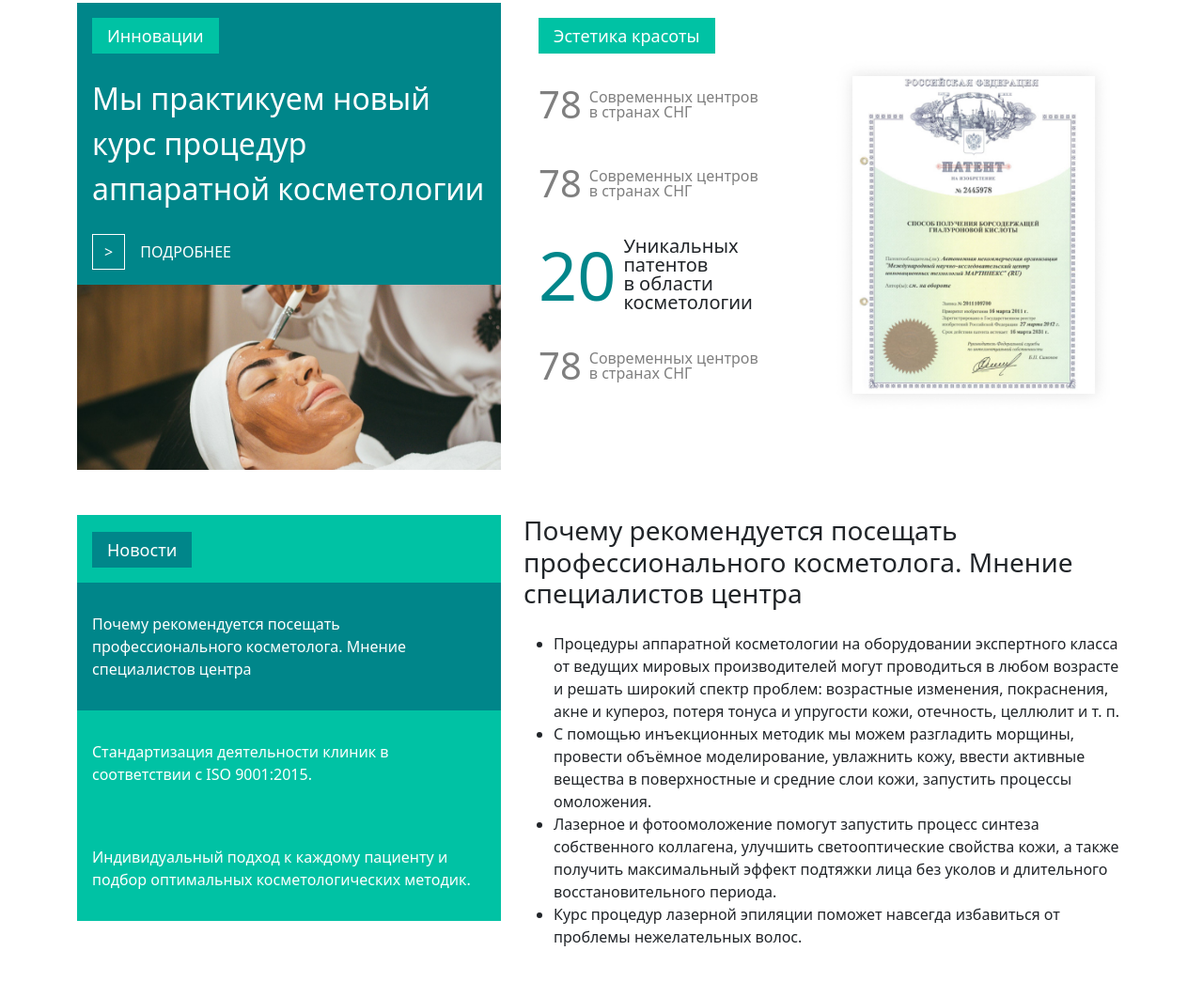
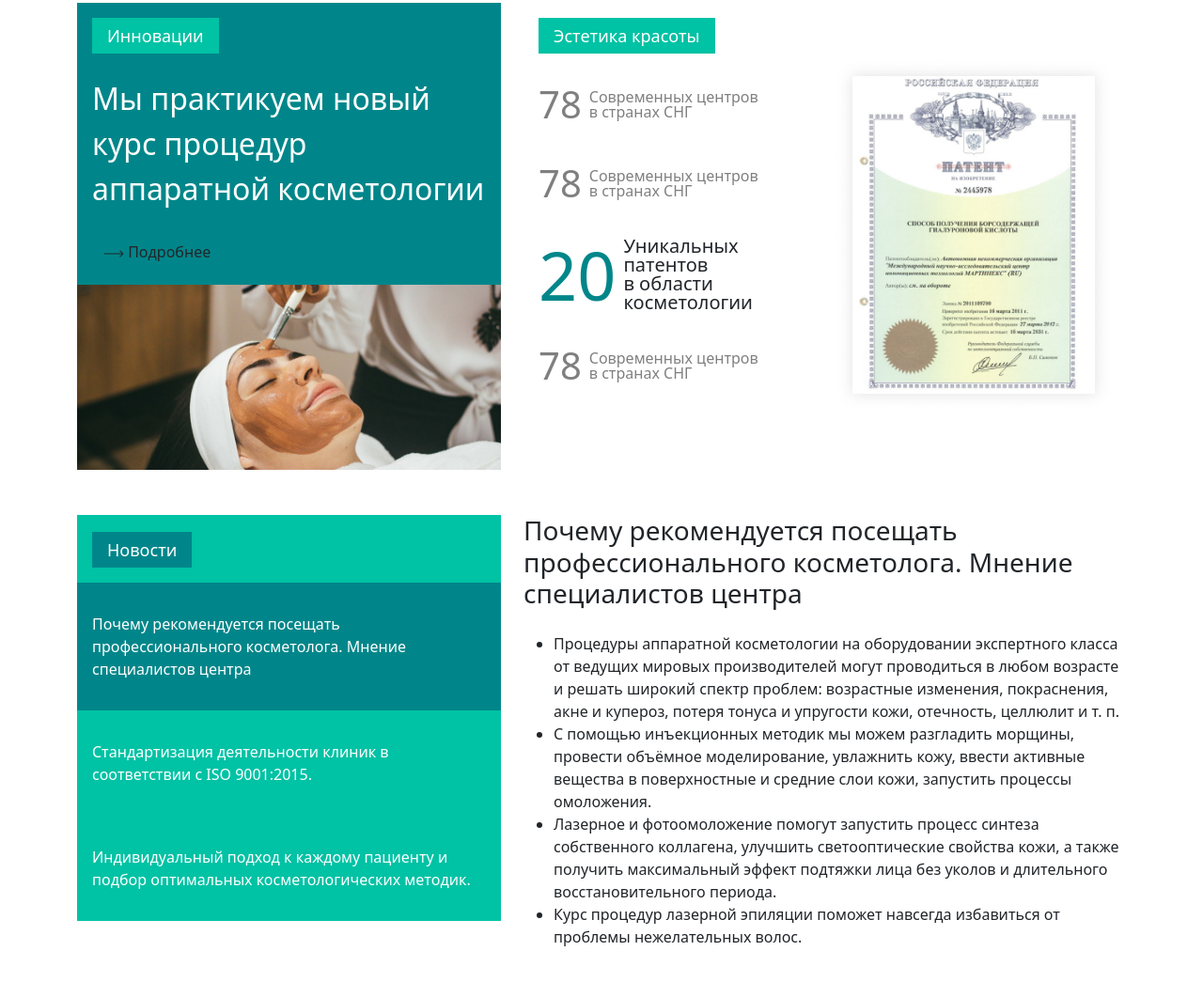
Before and after one commit to temazinkin/Lessons-Frontend, a website: page index.html in a window 1280 px wide. Shown: the part 753-1798 px from the top of the page at 94% size. Drawn offline with nearby package versions, Linux system fonts and the light colour scheme.

Commit message:
Разметка btn-combo

```diff
--- a/index.html
+++ b/index.html
@@ -102,8 +102,12 @@
                         <h2 class="fw-normal lh-base text-white my-4">
                             Мы практикуем новый курс процедур аппаратной косметологии
                         </h2>
-                        <a href="#" class="btn btn-outline-white">></a>
-                        <a href="#" class="btn btn-outline-white border-0 text-uppercase">Подробнее</a>
+                        <a href="" class="btn btn-combo stretched-link">
+                            <span class="arrow">
+                                <svg width="21" height="8" viewBox="0 0 21 8" fill="none" xmlns="http://www.w3.org/2000/svg"><path d="M20.3536 4.35355C20.5488 4.15829 20.5488 3.84171 20.3536 3.64645L17.1716 0.464466C16.9763 0.269204 16.6597 0.269204 16.4645 0.464466C16.2692 0.659728 16.2692 0.976311 16.4645 1.17157L19.2929 4L16.4645 6.82843C16.2692 7.02369 16.2692 7.34027 16.4645 7.53553C16.6597 7.7308 16.9763 7.7308 17.1716 7.53553L20.3536 4.35355ZM0 4.5L20 4.5V3.5L0 3.5L0 4.5Z" fill="currentColor"/></svg>
+                            </span>
+                            <span class="text">Подробнее</span>
+                        </a>
                     </div>
                     <img src="src/img/innovations__img@2x.jpg" alt="" class="card-img-bottom">
                 </div>
```
